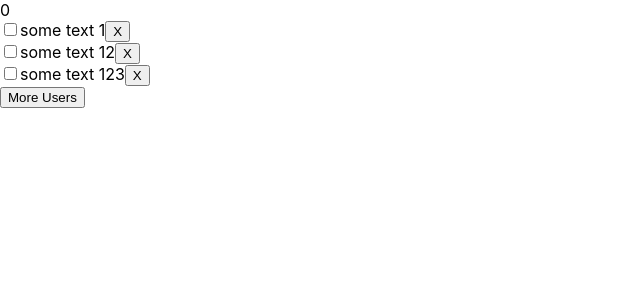
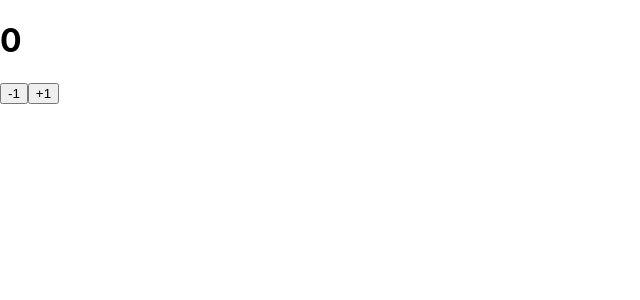
Before and after one commit to Bukovski/react-mobx-examples, a React (Create React App) app: page / in a window 1280 px wide. Shown: the top 300 px of the page, without its empty margins (0-640 px from the left). Built offline with nearby package versions, Linux system fonts and the light colour scheme.

Commit message:
add: counter with store

```diff
--- a/package.json
+++ b/package.json
@@ -8,7 +8,6 @@
     "@testing-library/user-event": "^12.8.3",
     "mobx": "^6.3.7",
     "mobx-react": "^7.2.1",
-    "mobx-react-devtools": "^6.1.1",
     "react": "^16.14.0",
     "react-dom": "^16.14.0",
     "react-scripts": "^3.4.4",
--- a/src/App.js
+++ b/src/App.js
@@ -1,93 +1,14 @@
 import React from 'react';
-import { observer } from 'mobx-react';
-import { configure, makeAutoObservable } from 'mobx';
-
+import { configure } from 'mobx';
+import { Counter, counterState } from "./Counter";
 
 configure({ enforceActions: 'observed' });
 
 
-class TodoStore {
-  todos = [
-    { id: 1, title: "some text 1", completed: false, count: 4 },
-    { id: 2, title: "some text 12", completed: false, count: 2 },
-    { id: 3, title: "some text 123", completed: false, count: 8 },
-  ];
-
-  constructor() {
-    makeAutoObservable(this) // автоматически настраивает store
-
-    // { id: 7, title: { name: "some name", label: "text" }, completed: false },
-    // makeAutoObservable(this, {}, { deep: true }) // глубокое отслеживанеи вложенных данных
-
-    // makeObservable(this, { todos: observable, addTodo: action, counter: completed }) // в ручную указываем к чему относить свойства класса
-  }
-
-  addTodo(todo) {
-    this.todos.push(todo);
-  }
-
-  removeTodo(id) {
-    this.todos = this.todos.filter(todo => todo.id !== id)
-  }
-
-  completeTodo(id) {
-    this.todos = this.todos.map(todo => (todo.id === id) ? { ...todo, completed: !todo.completed } : todo)
-  }
-
-  get counter() {
-    let count = 0;
-
-    this.todos.forEach(todo => count += (todo.completed) ? todo.count : 0);
-
-    return count;
-  }
-
-  fetchUser() {
-    fetch("https://randomuser.me/api/")
-      .then(res => res.json())
-      .then(json => {
-        const res = json.results[ 0 ]
-        const transform = { id: res.login.md5, title: res.name.title + " " + res.name.first, completed: false, count: res.dob.age }
-
-        // this.todos = [ ...this.todos, transform ];
-        this.todos.push(transform);
-      })
-  }
-}
-
-const store = new TodoStore();
-
-/**********/
-
-// observer - заставляет компонент обновиться если данные в store изменились
-const Todo = observer(() => {
-  return (
-    <div>
-      { store.counter }
-
-      { store.todos.map(todo =>
-        <div className="todo" key={ todo.id }>
-          <input
-            type="checkbox"
-            checked={ todo.completed }
-            onChange={ () => store.completeTodo(todo.id) }
-          />
-          { todo.title }
-          <button onClick={ () => store.removeTodo(todo.id) }>X</button>
-        </div>
-      )}
-
-      <button onClick={ () => store.fetchUser() }>More Users</button>
-    </div>
-  )
-})
-
-
 const App = () => {
-
   return (
     <div className="app">
-      <Todo />
+      <Counter store={ counterState } />
     </div>
   );
 }
--- /dev/null
+++ b/src/Counter.js
@@ -0,0 +1,31 @@
+import React from 'react';
+import { observable } from "mobx";
+import { observer } from "mobx-react";
+
+export const counterState = observable({
+	count: 0,
+});
+
+counterState.increment = function() {
+	this.count++;
+};
+
+counterState.decrement = function() {
+	this.count--;
+};
+
+
+export const Counter = observer((props) => {
+	const handleIncrement = () => { props.store.increment() };
+	const handleDecrement = () => { props.store.decrement() };
+
+	return (
+		<div className="App">
+
+			<h1>{ props.store.count }</h1>
+
+			<button onClick={ handleDecrement }>-1</button>
+			<button onClick={ handleIncrement }>+1</button>
+		</div>
+	);
+})
```
Also changed, not shown: 2 other files (tests, documents, lock files or other folders).
